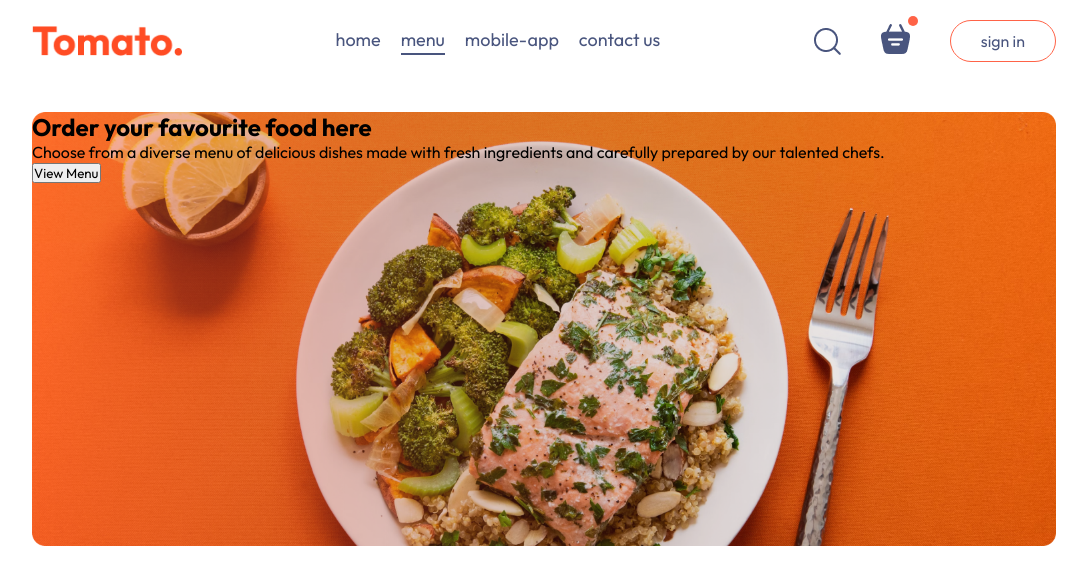
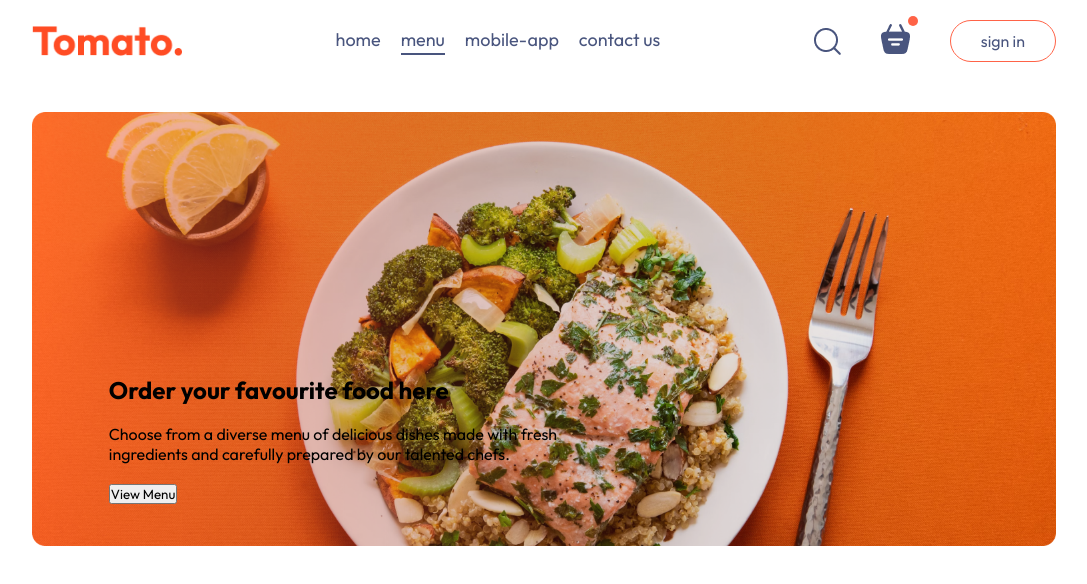
Before and after one commit to UdayChaudhary1/food-delivery-app, a React (Vite) app in the folder frontend/: page / in a window 1280 px wide. Shown: the top 584 px of the page, without its empty margins (96-1183 px from the left). Built offline with nearby package versions, Linux system fonts and the light colour scheme.

Commit message:
Move the header contents to the bottom of image

```diff
--- a/frontend/src/components/Header/Header.css
+++ b/frontend/src/components/Header/Header.css
@@ -5,3 +5,14 @@
   background-size: contain;
   position: relative;
 }
+
+.header-contents{
+  position: absolute;
+  display: flex;
+  flex-direction: column;
+  align-items: start;
+  gap: 1.5vw;
+  max-width: 50%;
+  bottom: 10%;
+  left: 6vw;
+}
```
